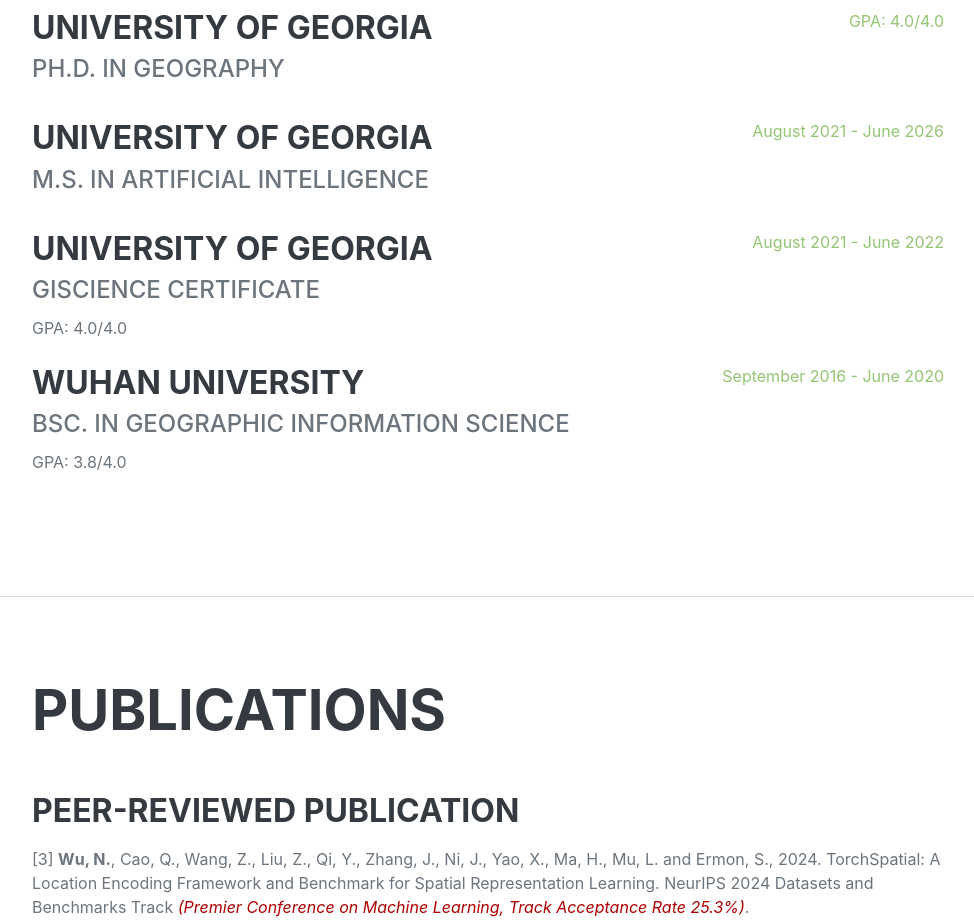
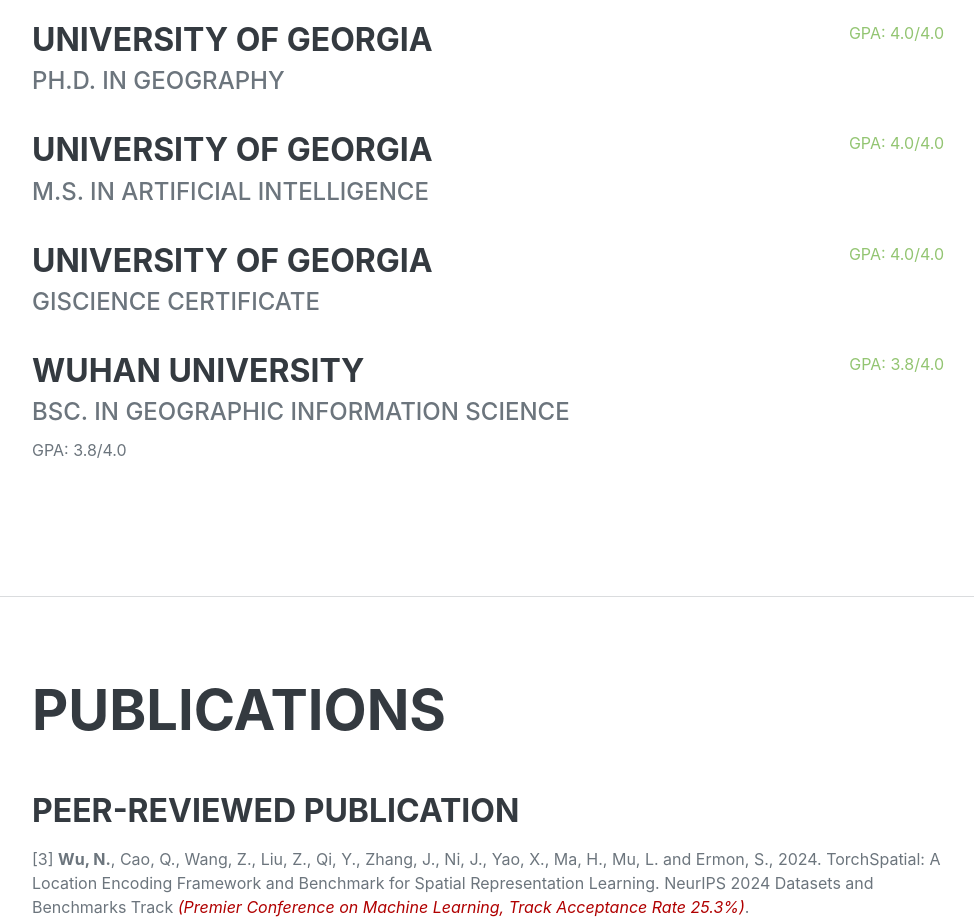
Before and after one commit to NeminWu/neminwu.github.io, a website: page index.html in a window 1280 px wide. Shown: the part 1005-1926 px from the top of the page, without its empty margins (288-1262 px from the left). Drawn offline with nearby package versions, Linux system fonts and the light colour scheme; a web font is replaced by a local one.

Commit message:
Update index.html

```diff
--- a/index.html
+++ b/index.html
@@ -97,7 +97,8 @@
                         <!-- <p class="mb-0">GPA: 4.0/4.0</p> -->
                     </div>
                     <div class="flex-shrink-0 text-md-right">
-                        <span class="text-primary">August 2021 - June 2026</span>
+                        <span class="text-primary">GPA: 4.0/4.0</span>
+                        <!-- August 2021 - June 2026 -->
                     </div>
                 </div>
 
@@ -105,10 +106,11 @@
                     <div class="flex-grow-1">
                         <h3 class="mb-1">University of Georgia</h3>
                         <div class="subheading mb-2">GIScience Certificate</div>
-                        <p class="mb-0">GPA: 4.0/4.0</p>
+                        <!-- <p class="mb-0">GPA: 4.0/4.0</p> -->
                     </div>
                     <div class="flex-shrink-0 text-md-right">
-                        <span class="text-primary">August 2021 - June 2022</span>
+                        <span class="text-primary">GPA: 4.0/4.0</span>
+                        <!-- August 2021 - June 2022 -->
                     </div>
                 </div>
 
@@ -119,7 +121,8 @@
                         <p class="mb-0">GPA: 3.8/4.0</p>
                     </div>
                     <div class="flex-shrink-0 text-md-right">
-                        <span class="text-primary">September 2016 - June 2020</span>
+                        <span class="text-primary">GPA: 3.8/4.0</span>
+                        <!-- September 2016 - June 2020 -->
                     </div>
                 </div>
 
```
